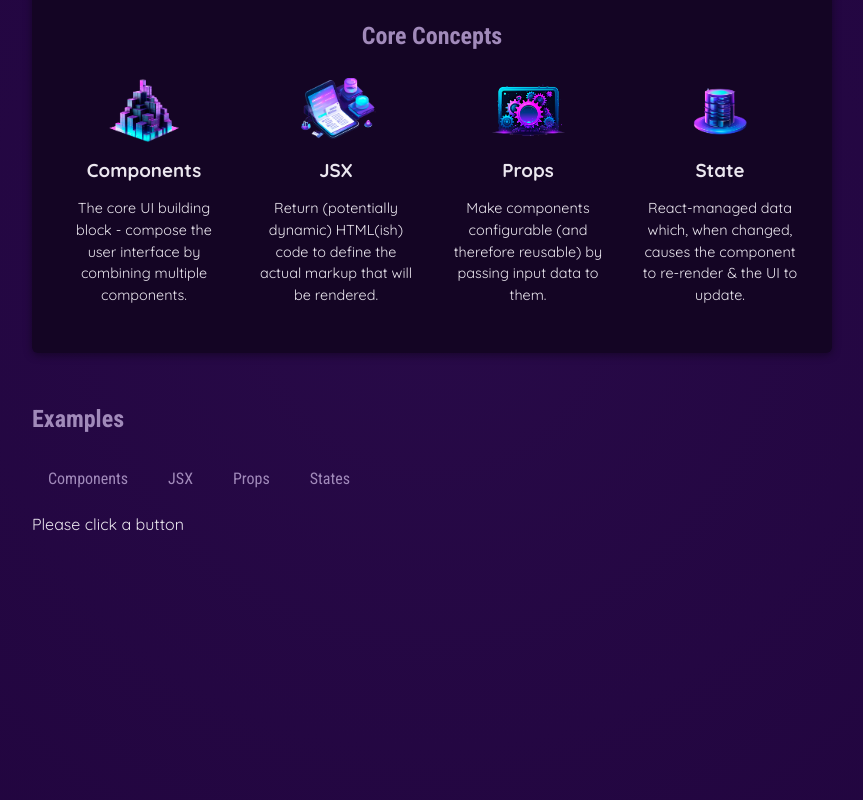
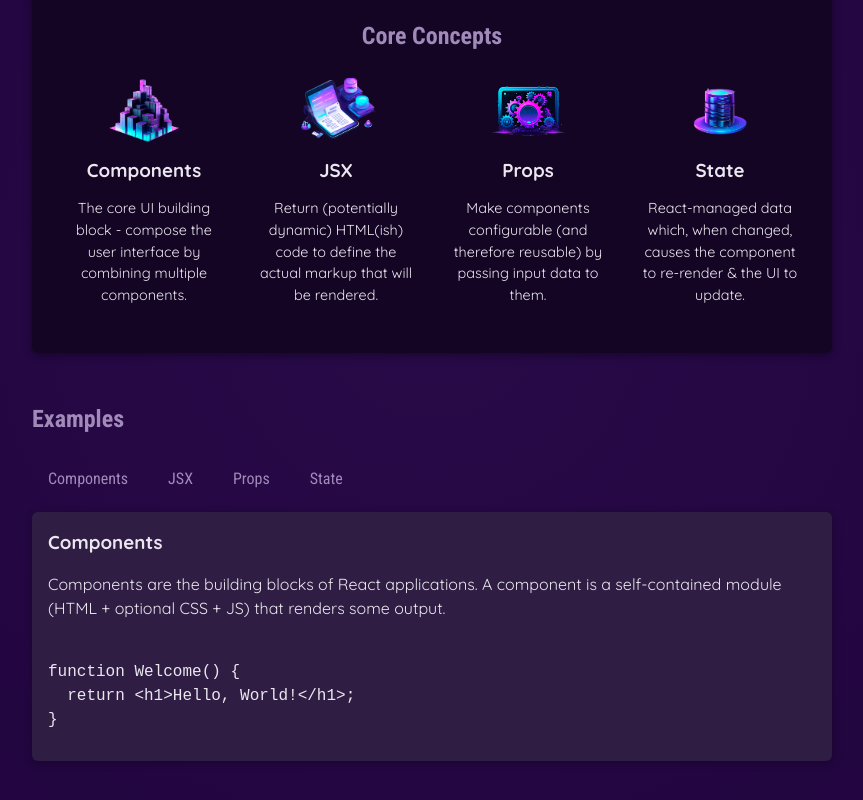
Before and after one commit to faizansaghir/reactBasics, a React (Vite) app: page / in a window 1280 px wide. Shown: the part 346-1146 px from the top of the page, without its empty margins (208-1071 px from the left). Built offline with nearby package versions, Linux system fonts and the light colour scheme.

Commit message:
Added details and code changes for using state

```diff
--- a/src/App.jsx
+++ b/src/App.jsx
@@ -1,15 +1,16 @@
-import { CORE_CONCEPTS } from './data'
+import { CORE_CONCEPTS, EXAMPLES } from './data'
 import Header from './components/Header/Header'
 import CoreConcept from './components/CoreConcept'
 import TabButton from './components/TabButton'
+import { useState } from 'react'
 
 function App() {
+  const [selectedTopic, setSelectedTopic] = useState('components')
+
   function handleSelect(selectedButton){
-    console.log(selectedButton);
-    tabContent = selectedButton;
+    setSelectedTopic(selectedButton)
+    console.log(selectedTopic);
   }
-
-  let tabContent = 'Please click a button'
 
   return (
     <div>
@@ -31,12 +32,20 @@
         <section id="examples">
           <h2>Examples</h2>
           <menu>
-            <TabButton onSelect={() => handleSelect('Components')}>Components</TabButton>
-            <TabButton onSelect={() => handleSelect('JSX')}>JSX</TabButton>
-            <TabButton onSelect={() => handleSelect('Props')}>Props</TabButton>
-            <TabButton onSelect={() => handleSelect('States')}>States</TabButton>
+            <TabButton onSelect={() => handleSelect('components')}>Components</TabButton>
+            <TabButton onSelect={() => handleSelect('jsx')}>JSX</TabButton>
+            <TabButton onSelect={() => handleSelect('props')}>Props</TabButton>
+            <TabButton onSelect={() => handleSelect('state')}>State</TabButton>
           </menu>
-          {tabContent}
+          <div id="tab-content">
+            <h3>{EXAMPLES[selectedTopic].title}</h3>
+            <p>{EXAMPLES[selectedTopic].description}</p>
+            <pre>
+              <code>
+                {EXAMPLES[selectedTopic].code}
+              </code>
+            </pre>
+          </div>
         </section>
       </main>
     </div>
--- a/src/data.js
+++ b/src/data.js
@@ -29,3 +29,54 @@
       'React-managed data which, when changed, causes the component to re-render & the UI to update.',
   },
 ];
+
+export const EXAMPLES = {
+  components: {
+    title: 'Components',
+    description:
+      'Components are the building blocks of React applications. A component is a self-contained module (HTML + optional CSS + JS) that renders some output.',
+    code: `
+function Welcome() {
+  return <h1>Hello, World!</h1>;
+}`,
+  },
+  jsx: {
+    title: 'JSX',
+    description:
+      'JSX is a syntax extension to JavaScript. It is similar to a template language, but it has full power of JavaScript (e.g., it may output dynamic content).',
+    code: `
+<div>
+  <h1>Welcome {userName}</h1>
+  <p>Time to learn React!</p>
+</div>`,
+  },
+  props: {
+    title: 'Props',
+    description:
+      'Components accept arbitrary inputs called props. They are like function arguments.',
+    code: `
+function Welcome(props) {
+  return <h1>Hello, {props.name}</h1>;
+}`,
+  },
+  state: {
+    title: 'State',
+    description:
+      'State allows React components to change their output over time in response to user actions, network responses, and anything else.',
+    code: `
+function Counter() {
+  const [isVisible, setIsVisible] = useState(false);
+
+  function handleClick() {
+    setIsVisible(true);
+  }
+
+  return (
+    <div>
+      <button onClick={handleClick}>Show Details</button>
+      {isVisible && <p>Amazing details!</p>}
+    </div>
+  );
+}`,
+  },
+};
```
Also changed, not shown: 1 other file (tests, documents, lock files or other folders).
